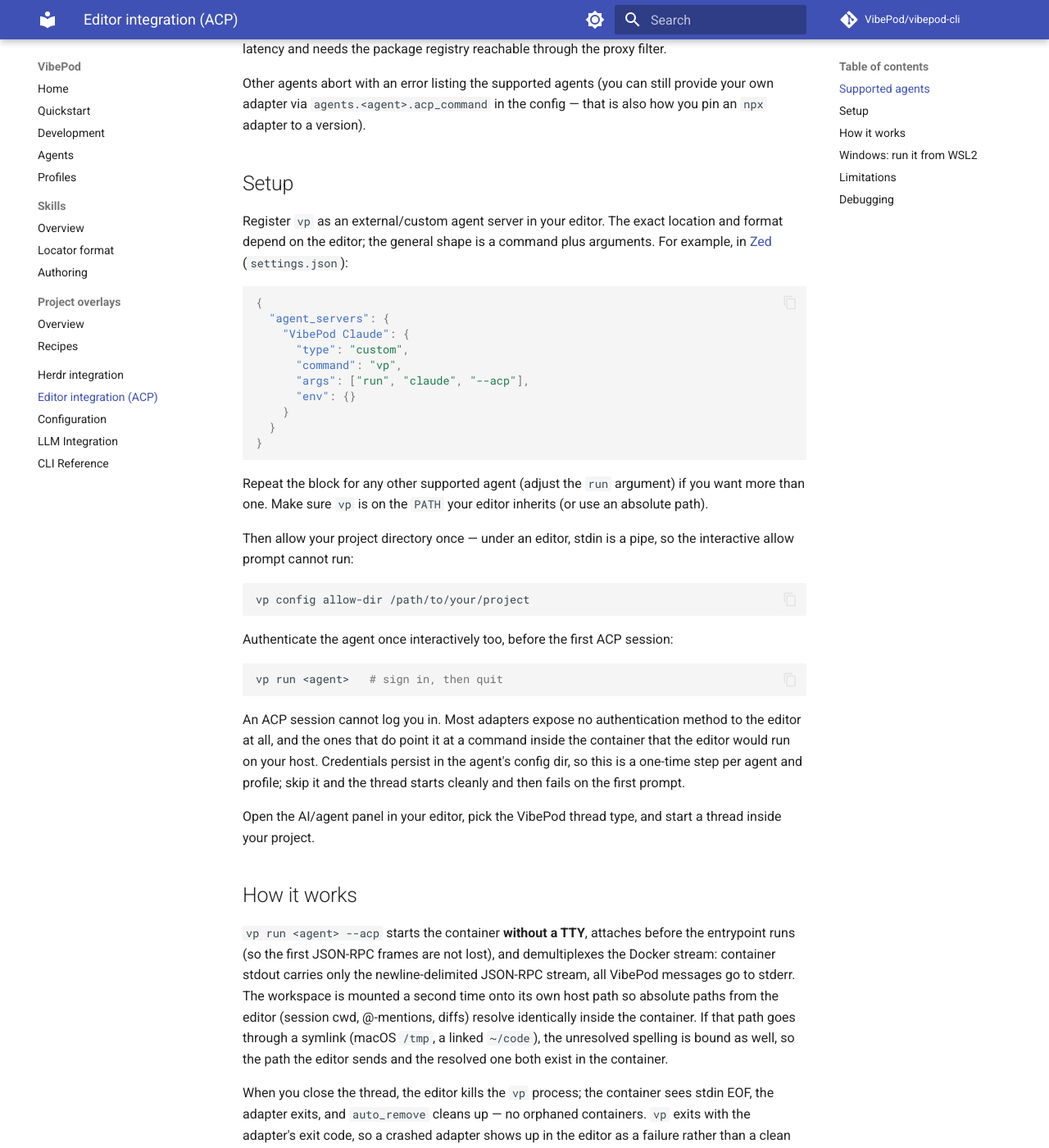
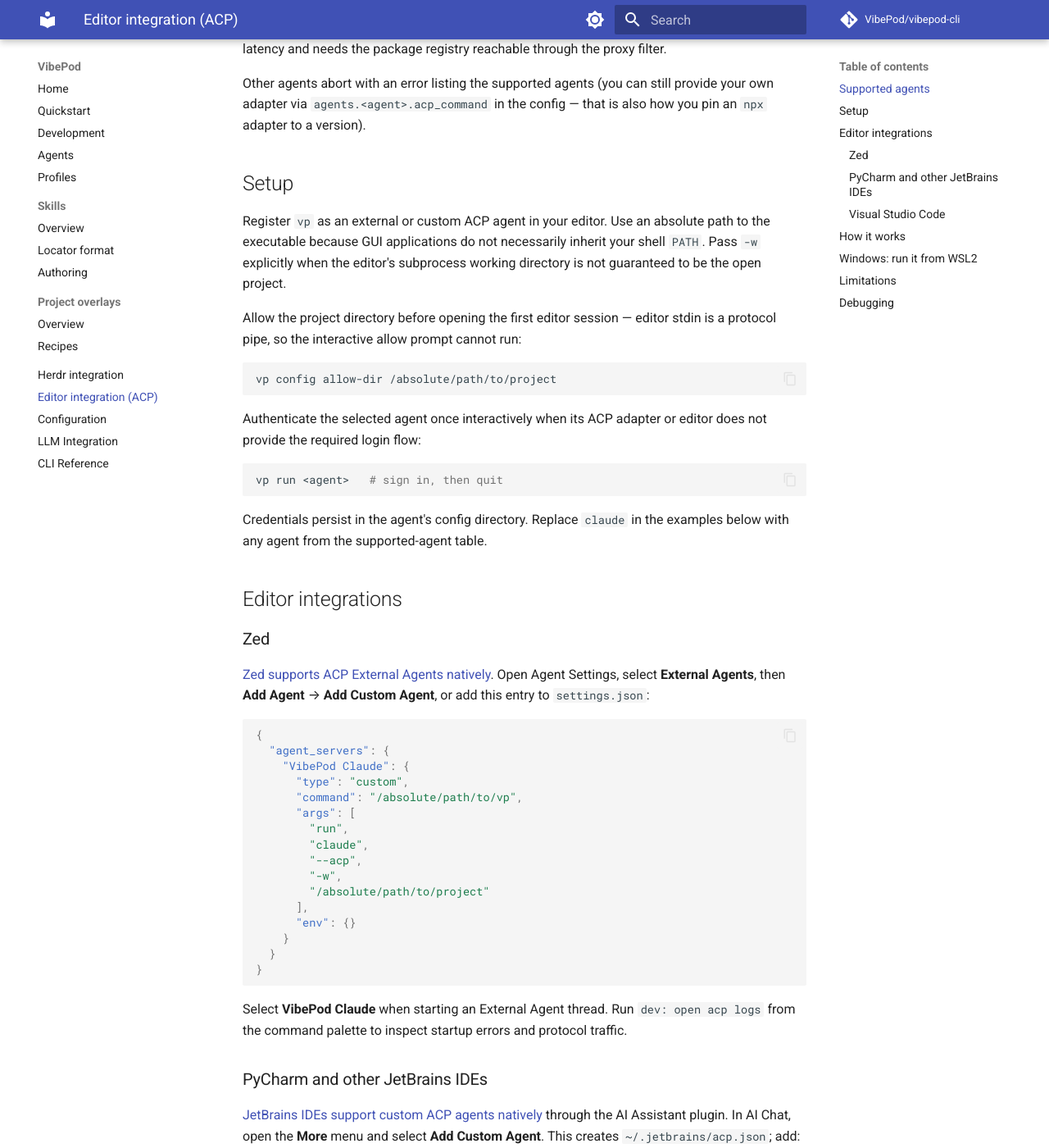
Before and after one commit to VibePod/vibepod-cli, an MkDocs documentation site: the page built from docs/acp.md, in a window 1280 px wide and 1400 px high, scrolled down 957 px. Shown: the whole window at 82% size. Built offline with MkDocs 1.6.1 and Material for MkDocs 9.7.7, drawn with Linux system fonts in a browser that asks for light colours; comment, search, counter and statistics services are not loaded; some of the changed text lies outside the part shown.

Commit message:
docs: add editor ACP integration references

````diff
--- a/docs/acp.md
+++ b/docs/acp.md
@@ -36,49 +36,123 @@
 
 ## Setup
 
-Register `vp` as an external/custom agent server in your editor. The exact
-location and format depend on the editor; the general shape is a command plus
-arguments. For example, in [Zed](https://zed.dev/docs/ai/external-agents)
-(`settings.json`):
+Register `vp` as an external or custom ACP agent in your editor. Use an
+absolute path to the executable because GUI applications do not necessarily
+inherit your shell `PATH`. Pass `-w` explicitly when the editor's subprocess
+working directory is not guaranteed to be the open project.
+
+Allow the project directory before opening the first editor session — editor
+stdin is a protocol pipe, so the interactive allow prompt cannot run:
+
+```bash
+vp config allow-dir /absolute/path/to/project
+```
+
+Authenticate the selected agent once interactively when its ACP adapter or
+editor does not provide the required login flow:
+
+```bash
+vp run <agent>   # sign in, then quit
+```
+
+Credentials persist in the agent's config directory. Replace `claude` in the
+examples below with any agent from the supported-agent table.
+
+## Editor integrations
+
+### Zed
+
+[Zed supports ACP External Agents natively](https://zed.dev/docs/ai/external-agents).
+Open Agent Settings, select **External Agents**, then **Add Agent** →
+**Add Custom Agent**, or add this entry to `settings.json`:
 
 ```json
 {
   "agent_servers": {
     "VibePod Claude": {
       "type": "custom",
-      "command": "vp",
-      "args": ["run", "claude", "--acp"],
+      "command": "/absolute/path/to/vp",
+      "args": [
+        "run",
+        "claude",
+        "--acp",
+        "-w",
+        "/absolute/path/to/project"
+      ],
       "env": {}
     }
   }
 }
 ```
 
-Repeat the block for any other supported agent (adjust the `run` argument) if
-you want more than one. Make sure `vp` is on the `PATH` your editor inherits
-(or use an absolute path).
+Select **VibePod Claude** when starting an External Agent thread. Run
+`dev: open acp logs` from the command palette to inspect startup errors and
+protocol traffic.
 
-Then allow your project directory once — under an editor, stdin is a pipe, so
-the interactive allow prompt cannot run:
+### PyCharm and other JetBrains IDEs
 
-```bash
-vp config allow-dir /path/to/your/project
+[JetBrains IDEs support custom ACP agents natively](https://www.jetbrains.com/help/ai-assistant/acp.html)
+through the AI Assistant plugin. In AI Chat, open the **More** menu and select
+**Add Custom Agent**. This creates `~/.jetbrains/acp.json`; add:
+
+```json
+{
+  "default_mcp_settings": {},
+  "agent_servers": {
+    "VibePod Claude": {
+      "command": "/absolute/path/to/vp",
+      "args": [
+        "run",
+        "claude",
+        "--acp",
+        "-w",
+        "/absolute/path/to/project"
+      ],
+      "env": {}
+    }
+  }
+}
 ```
 
-Authenticate the agent once interactively too, before the first ACP session:
+Select **VibePod Claude** in AI Chat. Use **Get ACP Logs** from the AI Chat
+**More** menu for diagnostics.
 
-```bash
-vp run <agent>   # sign in, then quit
+!!! warning "JetBrains IDEs do not currently support ACP agents through WSL"
+
+    Use PyCharm on native Linux or macOS for this integration. This is a
+    JetBrains client limitation; the Zed remote-WSL setup documented below is
+    unaffected.
+
+### Visual Studio Code
+
+For Visual Studio Code, install an ACP client extension. This example uses the
+third-party
+[ACP Client extension](https://marketplace.visualstudio.com/items?itemName=formulahendry.acp-client).
+Install it, run **ACP: Add Agent Configuration** from the command palette, or
+add this to your user or workspace `settings.json`:
+
+```json
+{
+  "acp.agents": {
+    "VibePod Claude": {
+      "command": "/absolute/path/to/vp",
+      "args": [
+        "run",
+        "claude",
+        "--acp",
+        "-w",
+        "/absolute/path/to/project"
+      ],
+      "env": {}
+    }
+  },
+  "acp.autoApprovePermissions": "ask",
+  "acp.logTraffic": true
+}
 ```
 
-An ACP session cannot log you in. Most adapters expose no authentication
-method to the editor at all, and the ones that do point it at a command inside
-the container that the editor would run on your host. Credentials persist in
-the agent's config dir, so this is a one-time step per agent and profile; skip
-it and the thread starts cleanly and then fails on the first prompt.
-
-Open the AI/agent panel in your editor, pick the VibePod thread type, and
-start a thread inside your project.
+Open the ACP Client panel and connect to **VibePod Claude**. Use
+**ACP: Show Log** or **ACP: Show Protocol Traffic** for diagnostics.
 
 ## How it works
 
@@ -150,6 +224,6 @@
 
 ## Debugging
 
-VibePod's diagnostics (e.g. a missing `vp config allow-dir`) go to stderr and
-show up in the editor's ACP logs. Zed, for example, exposes them via
-`dev: open acp logs` from the command palette.
+VibePod diagnostics, including a missing `vp config allow-dir`, go to stderr
+and appear in the editor's ACP logs. Use the log command named in the relevant
+editor integration above.
````
